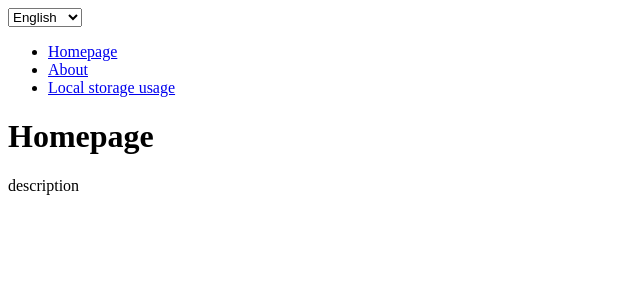
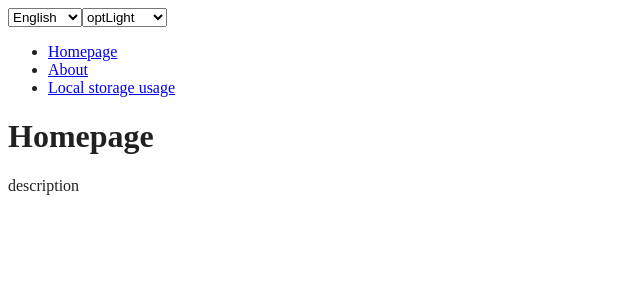
Before and after one commit to FranckBigand/nuxt-github-pages-poc, a Nuxt app: page / in a window 1280 px wide. Shown: the top 300 px of the page, without its empty margins (0-640 px from the left). Built offline with nearby package versions, Linux system fonts and the light colour scheme.

Commit message:
Extract app.vue elements into components ; add color mode

```diff
--- a/app.vue
+++ b/app.vue
@@ -2,35 +2,36 @@
   <div>
     <NuxtRouteAnnouncer />
     <header>
-      <select v-model="language">
-        <option v-for="locale in locales" :value="locale.code">
-          {{ locale.name }}
-        </option>
-      </select>
-      <nav>
-        <ul>
-          <li>
-            <NuxtLink to="/">{{ $t("homepage") }}</NuxtLink>
-          </li>
-          <li>
-            <NuxtLink to="/about">{{ $t("about") }}</NuxtLink>
-          </li>
-          <li>
-            <NuxtLink to="/localStorage">
-              {{ $t("localStorageUsage") }}
-            </NuxtLink>
-          </li>
-        </ul>
-      </nav>
+      <LocaleSelector />
+      <ColorThemeSelector />
+      <RouteLinks />
     </header>
     <NuxtPage />
   </div>
 </template>
 
-<script setup lang="ts">
-const { locale, locales, setLocale } = useI18n();
+<style lang="css">
+:root {
+  --base: white;
+  --text: #212121;
+}
 
-const language = ref(locale.value);
+html {
+  color-scheme: light dark;
+}
 
-watch(language, (newLanguage, _) => setLocale(newLanguage));
-</script>
+html.light {
+  color-scheme: light;
+}
+
+html.dark {
+  color-scheme: dark;
+  --base: #212121;
+  --text: #cfcfcf;
+}
+
+body {
+  color: var(--text);
+  background-color: var(--base);
+}
+</style>
--- /dev/null
+++ b/components/ColorThemeSelector.vue
@@ -0,0 +1,45 @@
+<template>
+  <select v-model="colorMode">
+    <option v-for="colorOption in colorOptions" :value="colorOption.value">
+      {{ t(colorOption.nameKey) }}
+    </option>
+  </select>
+</template>
+
+<script lang="ts" setup>
+const { t } = useI18n({ useScope: "local" });
+
+const colorMode = useColorMode();
+
+type Color = typeof colorMode.value;
+type ColorOption = {
+  value: Color;
+  nameKey: string;
+};
+const colorOptions: ColorOption[] = [
+  {
+    value: "auto",
+    nameKey: "optSystem",
+  },
+  {
+    value: "light",
+    nameKey: "optLight",
+  },
+  {
+    value: "dark",
+    nameKey: "optDark",
+  },
+];
+</script>
+
+<i18n lang="yaml">
+en:
+  optSystem: System
+  optLight: Light
+  optDark: Dark
+
+fr:
+  optSystem: Système
+  optLight: Clair
+  optDark: Sombre
+</i18n>
--- /dev/null
+++ b/components/LocaleSelector.vue
@@ -0,0 +1,17 @@
+<template>
+  <select v-model="language">
+    <option v-for="locale in locales" :value="locale.code">
+      {{ locale.name }}
+    </option>
+  </select>
+</template>
+
+<script lang="ts" setup>
+const { locale, locales, setLocale } = useI18n();
+
+const language = ref(locale.value);
+
+watch(language, (newLanguage, _) => setLocale(newLanguage));
+</script>
+
+<style></style>
--- /dev/null
+++ b/components/RouteLinks.vue
@@ -0,0 +1,21 @@
+<template>
+  <nav>
+    <ul>
+      <li>
+        <NuxtLink to="/">{{ $t("homepage") }}</NuxtLink>
+      </li>
+      <li>
+        <NuxtLink to="/about">{{ $t("about") }}</NuxtLink>
+      </li>
+      <li>
+        <NuxtLink to="/localStorage">
+          {{ $t("localStorageUsage") }}
+        </NuxtLink>
+      </li>
+    </ul>
+  </nav>
+</template>
+
+<script lang="ts" setup></script>
+
+<style></style>
--- a/pages/about.vue
+++ b/pages/about.vue
@@ -1,6 +1,6 @@
 <template>
   <main>
-    <h1>{{ t("about") }}</h1>
+    <h1>{{ $t("about") }}</h1>
     <p>
       {{ t("pDescription") }}
     </p>
@@ -19,9 +19,10 @@
 
 <script lang="ts" setup>
 const { t } = useI18n({ useScope: "local" });
+const { t: $t } = useI18n({ useScope: "global" });
 
 useHeadSafe({
-  title: () => t("about"),
+  title: () => $t("about"),
 });
 </script>
 
```
